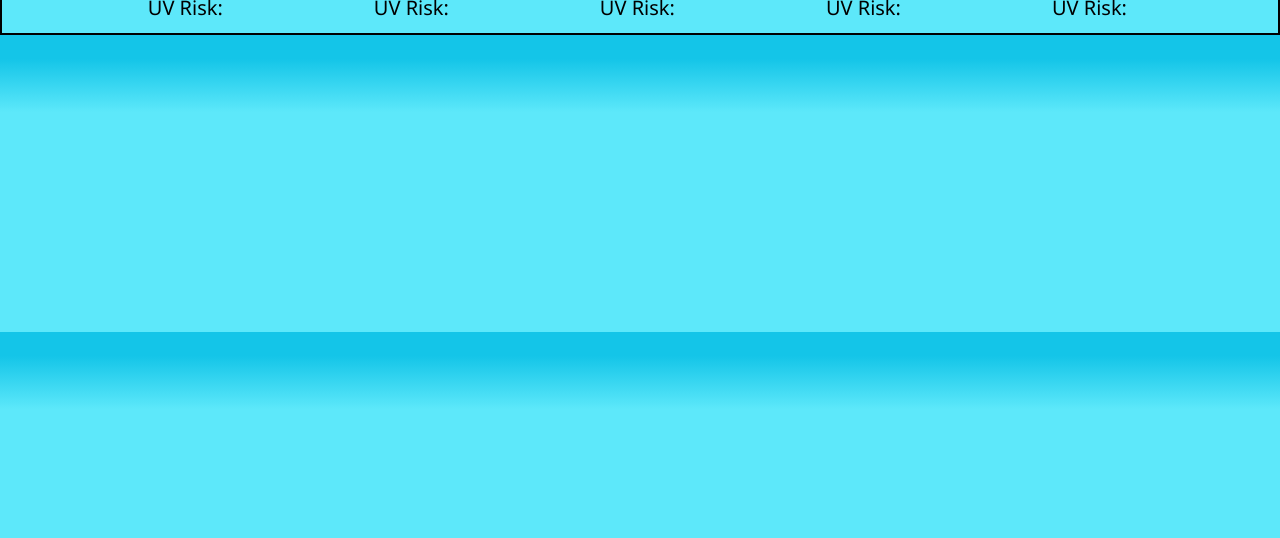
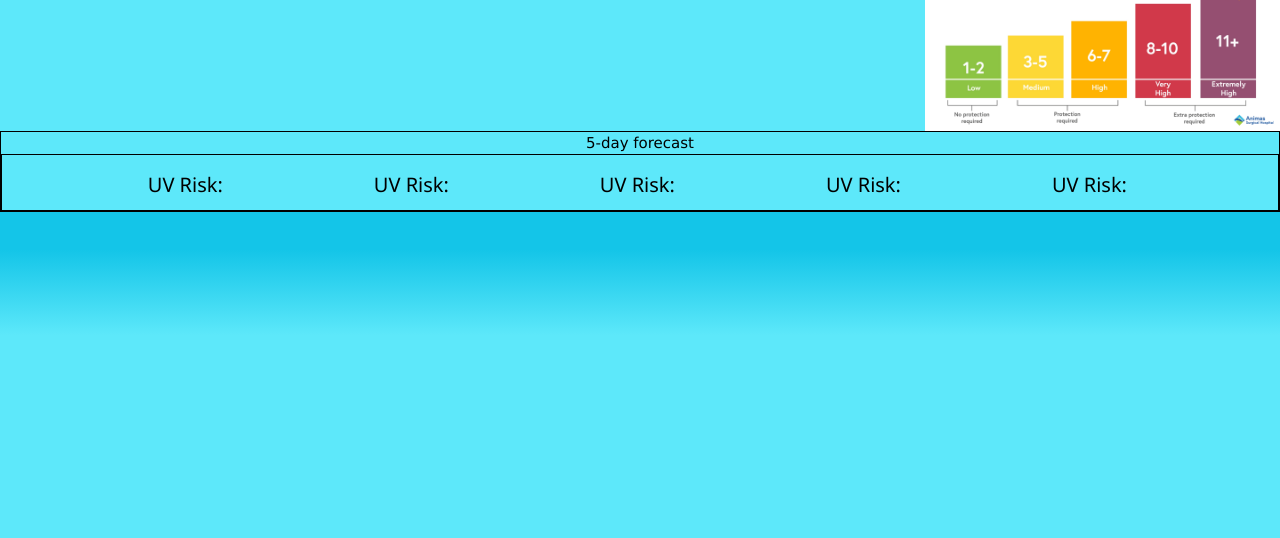
Before and after one commit to NelsonD93/Weather-App, a website: page index.html in a window 1280 px wide. Shown: the part 262-800 px from the top of the page. Drawn offline with nearby package versions, Linux system fonts and the light colour scheme.

Commit message:
Buttons now working

```diff
--- a/assets/script.js
+++ b/assets/script.js
@@ -251,6 +251,6 @@ for (let index = 0; index < storedCities.length; index++) {
     document.body.append(btn)
     btn.addEventListener('click', function(){
     console.log('Hello world')
-    getWeather(element)
+    geoLocation(element)
     })
 }
--- a/assets/styles.css
+++ b/assets/styles.css
@@ -14,11 +14,18 @@
 }
 
 body {
-    background: rgb(20,197,232);
-    background: linear-gradient(180deg, rgba(20,197,232,1) 8%, rgba(93,232,250,1) 26%);
+    background: rgb(20, 197, 232);
+    background: linear-gradient(180deg, rgba(20, 197, 232, 1) 8%, rgba(93, 232, 250, 1) 26%);
 }
 
 .cityButtons {
     display: flex;
     text-align: right;
 }
+
+#scale {
+    display: flex;
+    width: auto;
+    float: right;
+    height: 200px;
+}
--- a/index.html
+++ b/index.html
@@ -27,6 +27,9 @@
         <h3 id="todayMin"></h3>
         <h3><img id="todayUV"></h3>
     </div>
+    <span id="scale"><h2>UV Scale</h2>
+        <img src="./assets/uvscale/uvi-scale.png" alt="UV Index Scale">
+    </span>
     <span>
         Last Searched Cities:
     </span>
```
Also changed, not shown: assets/uvscale/uvi-scale.jpeg (added), assets/uvscale/uvi-scale.png (added).
